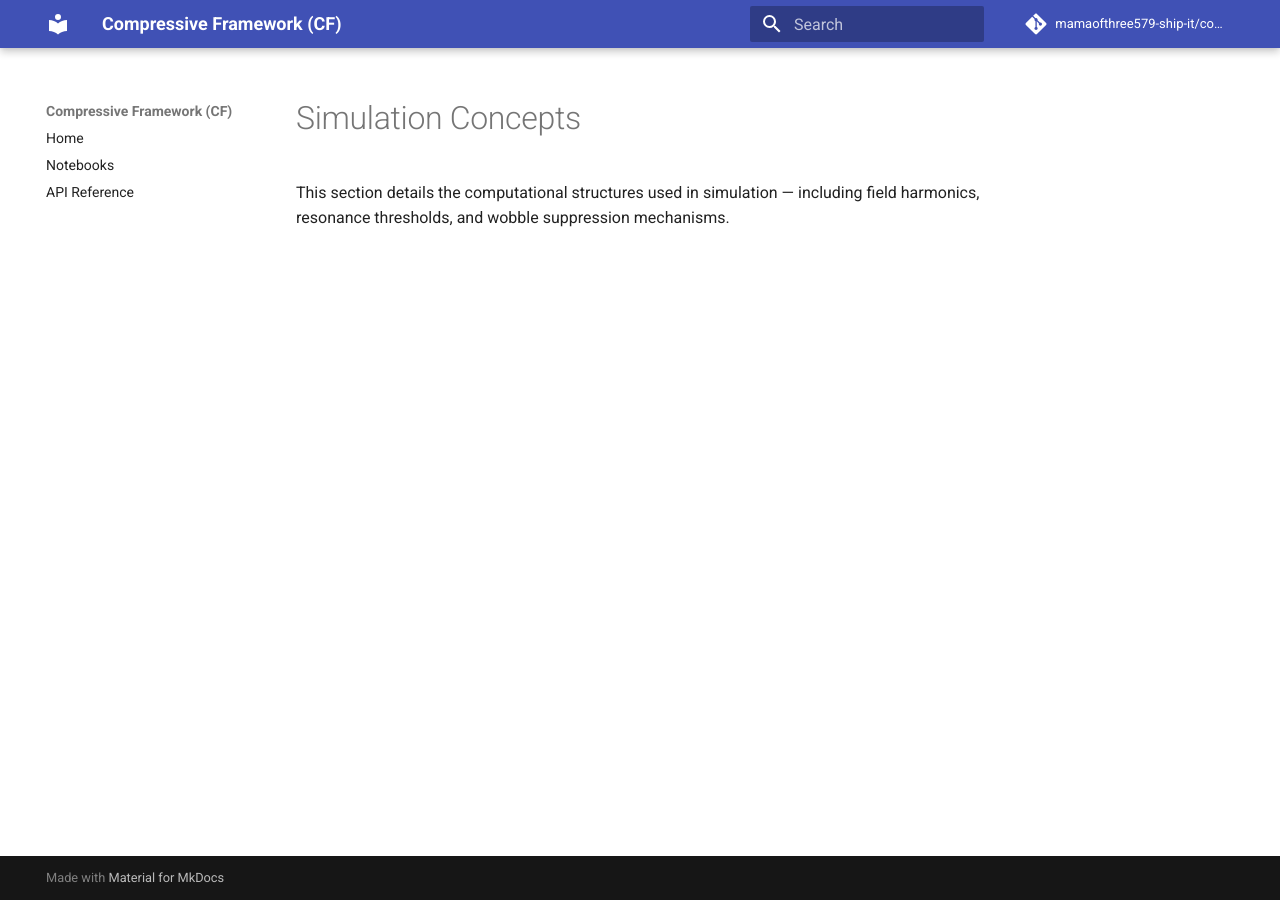
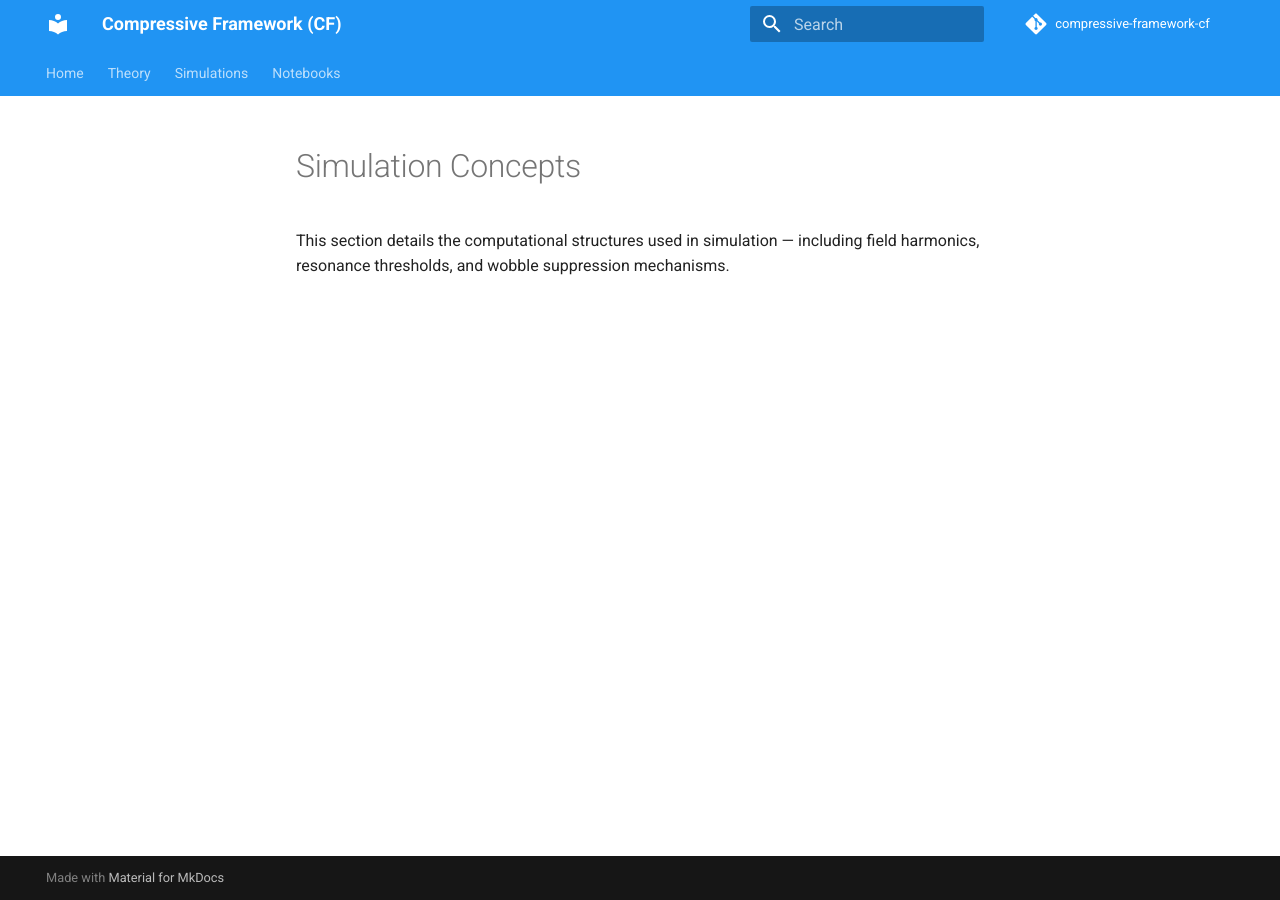
Before and after one commit to mamaofthree579-ship-it/compressive-framework-cf, an MkDocs documentation site: the page built from docs/simulation_concepts.md, in a window 1280 px wide. Built offline with MkDocs 1.6.1 and Material for MkDocs 9.7.7, drawn with Linux system fonts in a browser that asks for light colours; comment, search, counter and statistics services are not loaded.

Commit message:
Update mkdocs.yml

```diff
--- a/mkdocs.yml
+++ b/mkdocs.yml
@@ -1,24 +1,44 @@
 site_name: Compressive Framework (CF)
-site_url: https://mamaofthree579-ship-it.github.io/compressive-framework-cf/
-site_description: Documentation for the Compressive Framework (CF) project.
-repo_name: mamaofthree579-ship-it/compressive-framework-cf
+site_description: A research framework for understanding compressive gravity and particle behavior
+site_author: mamaofthree579-ship-it
 repo_url: https://github.com/mamaofthree579-ship-it/compressive-framework-cf
-
-nav:
-  - Home: index.md
-  - Notebooks: notebooks.md
-  - API Reference: api.md
+repo_name: compressive-framework-cf
 
 theme:
   name: material
   features:
-    - navigation.expand
-    - navigation.sections
+    - navigation.tabs
+    - navigation.top
+    - search.highlight
+    - search.suggest
     - content.code.copy
+  palette:
+    - media: "(prefers-color-scheme: light)"
+      scheme: default
+      primary: blue
+      accent: pink
+    - media: "(prefers-color-scheme: dark)"
+      scheme: slate
+      primary: blue
+      accent: pink
+
+nav:
+  - Home: index.md
+  - Theory:
+      - Overview: theory/overview.md
+      - Equations: theory/equations.md
+  - Simulations:
+      - Black Hole Model: simulations/bh_model.md
+  - Notebooks:
+      - Introduction: notebooks/intro_to_cf.md
 
 markdown_extensions:
-  - admonition
-  - codehilite
-  - footnotes
+  - attr_list
   - toc:
       permalink: true
+  - footnotes
+  - codehilite
+  - admonition
+
+plugins:
+  - search
```
